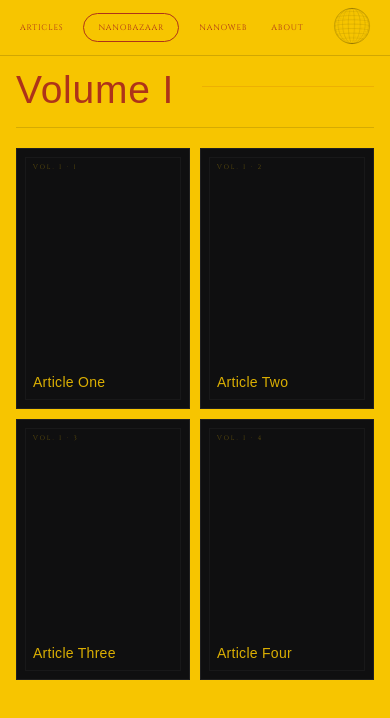
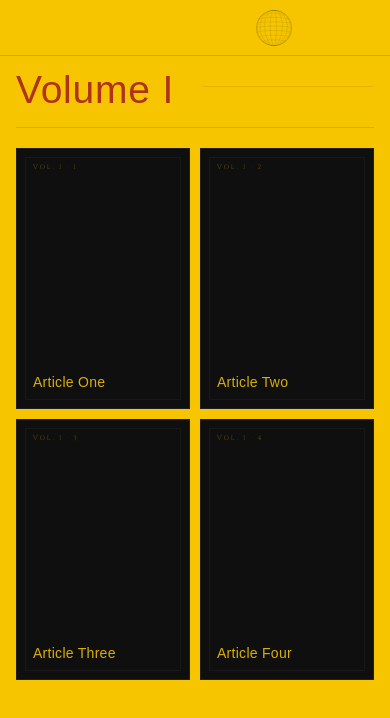
Before and after one commit to jumannji/NANOSPHERE, a Next.js app: page /articles in a window 390 px wide. Shown: the top 718 px of the page. Built offline with nearby package versions, Linux system fonts and the light colour scheme; a web font is replaced by a local one.

Commit message:
articles nav fold on scroll, sphere menu toggle

```diff
--- a/app/globals.css
+++ b/app/globals.css
@@ -216,6 +216,12 @@ nav {
   padding: 0 40px;
   height: 72px;
   gap: 0;
+  /* Scroll-fold animation */
+  transition: transform 340ms cubic-bezier(0.4, 0, 0.2, 1);
+}
+
+.articles-page-nav--hidden {
+  transform: translateY(-100%);
 }
 
 .articles-page-nav-title {
@@ -228,12 +234,17 @@ nav {
   flex-shrink: 0;
 }
 
-.articles-page-nav-links {
-  gap: 40px;
+/* Right cluster: links + sphere, aligned as a row */
+.articles-nav-right {
+  display: flex;
+  align-items: center;
+  flex-shrink: 0;
 }
 
-.articles-page-nav-sphere {
-  flex-shrink: 0;
+/* The sliding links container — inherits nav-links typography */
+.articles-nav-links {
+  gap: 32px;          /* tighter than the default 72px */
+  padding-right: 18px; /* breathing room between last link and sphere */
 }
 
 /* ── Magazine articles layout ────────────────────────────────────────────── */
@@ -551,7 +562,7 @@ nav {
 
   .articles-page-nav { padding: 0 24px; height: 62px; }
   .articles-page-nav-title { font-size: 7px; }
-  .articles-page-nav-links { gap: 28px; }
+  .articles-nav-links { gap: 22px; padding-right: 14px; }
 
   .mag-main { padding: 80px 28px 60px; gap: 52px; }
   .mag-vol-title { font-size: clamp(40px, 7vw, 72px); }
@@ -595,7 +606,7 @@ nav {
 
   .articles-page-nav { padding: 0 16px; height: 56px; }
   .articles-page-nav-title { display: none; }
-  .articles-page-nav-links { gap: 16px; }
+  .articles-nav-links { gap: 16px; padding-right: 12px; }
 
   .mag-main { padding: 70px 16px 48px; gap: 40px; }
   .mag-vol-title { font-size: clamp(36px, 10vw, 60px); }
--- a/components/ArticlesNav.tsx
+++ b/components/ArticlesNav.tsx
@@ -1,31 +1,82 @@
 'use client'
 
+import { useEffect, useRef, useState } from 'react'
 import { useRouter } from 'next/navigation'
 import NavSphere from './NavSphere'
 import TransitionLink from './TransitionLink'
 import { navigateTo } from '@/lib/navigate'
 
+// All nav links except Articles (we're already on that page)
+const LINKS = [
+  { href: '/nanobazaar', label: 'NanoBazaar', isPill: true  },
+  { href: '/nanoweb',    label: 'NanoWeb',    isPill: false },
+  { href: '/about',      label: 'About',      isPill: false },
+]
+
 export default function ArticlesNav() {
-  const router = useRouter()
+  const router  = useRouter()
+  const [open,   setOpen  ] = useState(false)
+  const [hidden, setHidden] = useState(false)
+  const lastY = useRef(0)
+
+  // Fold nav on scroll-down, reveal on scroll-up
+  useEffect(() => {
+    lastY.current = window.scrollY
+    const onScroll = () => {
+      const y = window.scrollY
+      if (y > lastY.current && y > 60) {
+        setHidden(true)
+        setOpen(false)   // collapse menu when nav hides
+      } else if (y < lastY.current) {
+        setHidden(false)
+      }
+      lastY.current = y
+    }
+    window.addEventListener('scroll', onScroll, { passive: true })
+    return () => window.removeEventListener('scroll', onScroll)
+  }, [])
+
+  function handleSphereClick() {
+    if (!open) {
+      setOpen(true)
+    } else {
+      // Second click navigates home
+      navigateTo('/', h => router.push(h))
+    }
+  }
 
   return (
-    <nav className="articles-page-nav">
-      {/* Page identity — Press Start 2P, left-anchored */}
+    <nav className={`articles-page-nav${hidden ? ' articles-page-nav--hidden' : ''}`}>
       <span className="articles-page-nav-title">Articles</span>
 
-      {/* Standard nav links — always visible, no sphere toggle */}
-      <div className="nav-links articles-page-nav-links">
-        <TransitionLink href="/articles">Articles</TransitionLink>
-        <TransitionLink href="/nanobazaar" className="pill">
-          <span className="pill-label">NanoBazaar</span>
-        </TransitionLink>
-        <TransitionLink href="/nanoweb">NanoWeb</TransitionLink>
-        <TransitionLink href="/about">About</TransitionLink>
-      </div>
+      <div className="articles-nav-right">
+        {/* Links slide out from behind the sphere to the left */}
+        <div className="nav-links articles-nav-links">
+          {LINKS.map((link, i) => {
+            // Rightmost link (closest to sphere) has delay 0, leftmost has highest delay
+            const delay = (LINKS.length - 1 - i) * 72
+            return (
+              <TransitionLink
+                key={link.href}
+                href={link.href}
+                className={link.isPill ? 'pill' : undefined}
+                style={{
+                  opacity:       open ? 1 : 0,
+                  transform:     open ? 'none' : 'translateX(10px)',
+                  pointerEvents: open ? 'auto' : 'none',
+                  transition: open
+                    ? `opacity 240ms ease ${delay}ms, transform 340ms cubic-bezier(0.22,1,0.36,1) ${delay}ms`
+                    : 'opacity 140ms ease, transform 140ms ease',
+                  display: 'inline-flex',
+                }}
+              >
+                {link.isPill ? <span className="pill-label">{link.label}</span> : link.label}
+              </TransitionLink>
+            )
+          })}
+        </div>
 
-      {/* Sphere at far right — direct home link, no toggle */}
-      <div className="articles-page-nav-sphere">
-        <NavSphere onClick={() => navigateTo('/', h => router.push(h))} />
+        <NavSphere onClick={handleSphereClick} />
       </div>
     </nav>
   )
```
Also changed, not shown: 1 other file (tests, documents, lock files or other folders).
